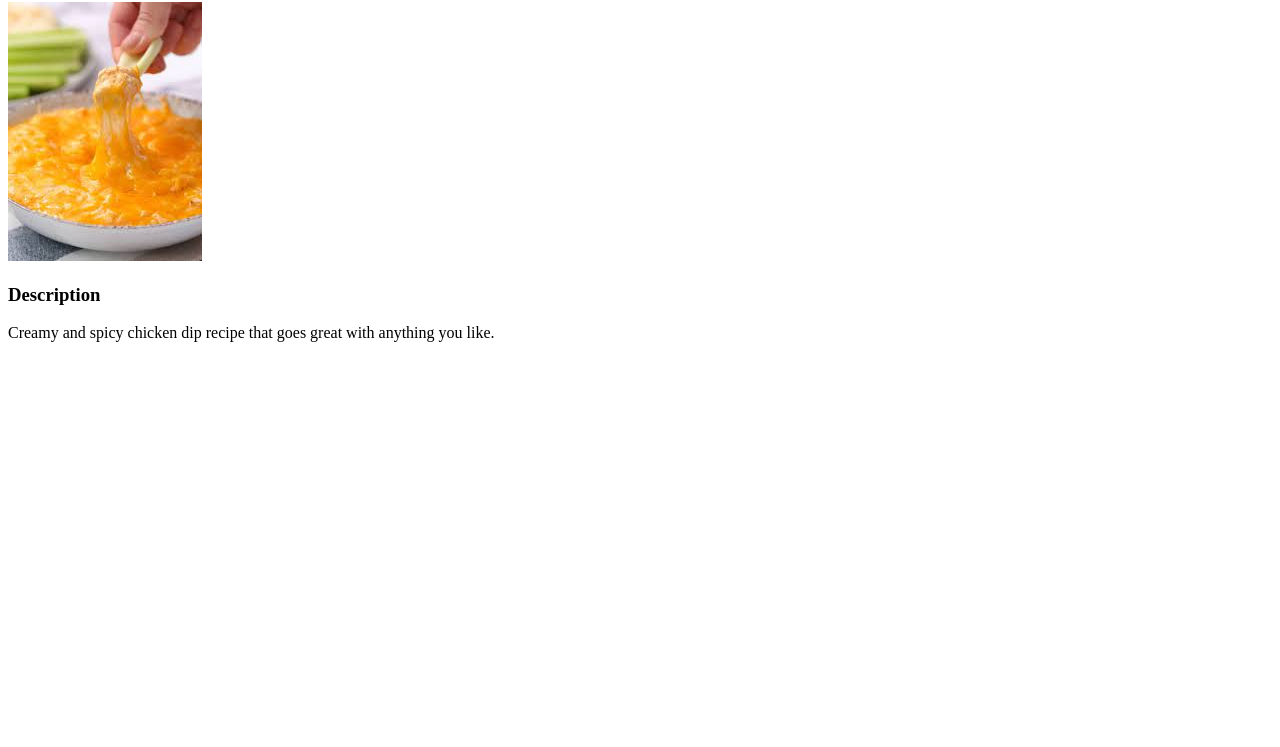
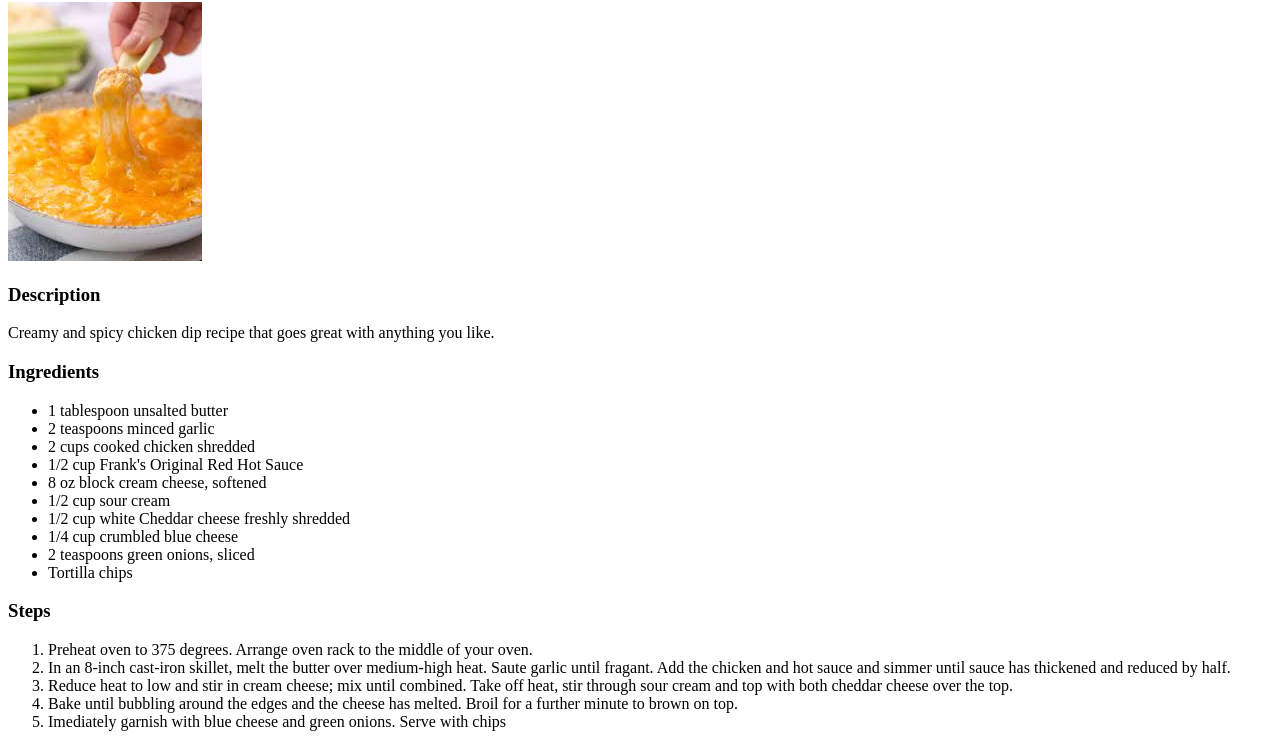
Before and after one commit to CarterWilliams2/odin-recipes, a plain HTML site: page recipes/buffalo-chicken-dip.html in a window 1280 px wide. Shown: the part 78-825 px from the top of the page. Before the commit the page ends 800 px from the top, so only its background shows below. Drawn offline with Linux system fonts and the light colour scheme.

Commit message:
Add ingredients and steps

```diff
--- a/recipes/buffalo-chicken-dip.html
+++ b/recipes/buffalo-chicken-dip.html
@@ -9,6 +9,30 @@
         <img src="../images/buffalo-chicken-dip.jpg">
         <h3>Description</h3>
         <p>Creamy and spicy chicken dip recipe that goes great with anything you like.</p>
-
+        <h3>Ingredients</h3>
+        <ul>
+            <li>1 tablespoon unsalted butter</li>
+            <li>2 teaspoons minced garlic</li>
+            <li>2 cups cooked chicken shredded</li>
+            <li>1/2 cup Frank's Original Red Hot Sauce</li>
+            <li>8 oz block cream cheese, softened</li>
+            <li>1/2 cup sour cream</li>
+            <li>1/2 cup white Cheddar cheese freshly shredded</li>
+            <li>1/4 cup crumbled blue cheese</li>
+            <li>2 teaspoons green onions, sliced</li>
+            <li>Tortilla chips</li>
+        </ul>
+        <h3>Steps</h3>
+        <ol>
+            <li>Preheat oven to 375 degrees. Arrange oven rack to the middle of your oven.</li>
+            <li>In an 8-inch cast-iron skillet, melt the butter over medium-high heat. Saute garlic
+                until fragant. Add the chicken and hot sauce and simmer until sauce has thickened and
+                reduced by half.</li>
+            <li>Reduce heat to low and stir in cream cheese; mix until combined. Take off heat, stir
+                through sour cream and top with both cheddar cheese over the top.</li>
+            <li>Bake until bubbling around the edges and the cheese has melted. Broil for a further minute
+                to brown on top.</li>
+            <li>Imediately garnish with blue cheese and green onions. Serve with chips</li>
+        </ol>
     </body>
 </html>
```
